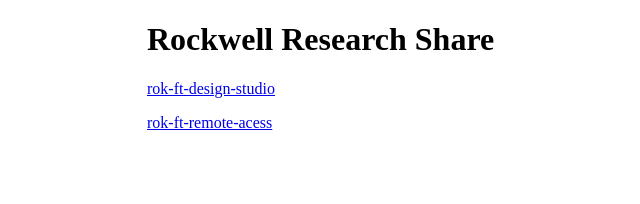
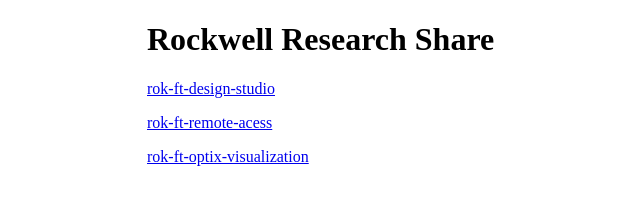
Before and after one commit to linuxgitpl/linuxgitpl.github.io, a plain HTML site: page index.html in a window 1280 px wide. Shown: the whole page, without its empty margins (173-813 px from the left). Drawn offline with Linux system fonts and the light colour scheme.

Commit message:
Update index.html

```diff
--- a/index.html
+++ b/index.html
@@ -20,6 +20,11 @@
             margin: 0 auto;
             max-width: 640px;
         }
+
+         .content-visualization {
+            margin: 0 auto;
+            max-width: 640px;
+        }
     </style>
 </head>
 <body>
@@ -28,8 +33,12 @@
         <a href="./rok-ft-design-studio.html" title="rok-ft-design-studio">rok-ft-design-studio</a>
     </div>
     <p/>
-    <div class="content-studio">
+    <div class="content-access">
         <a href="./rok-ft-remote-acess.html" title="rok-ft-remote-acess">rok-ft-remote-acess</a>
+    </div>
+    <p>
+    <div class="content-visualization">
+        <a href="./rok-ft-optix-visualization.html" title="rok-ft-optix-visualization">rok-ft-optix-visualization</a>
     </div>
 </body>
 </html>
```
